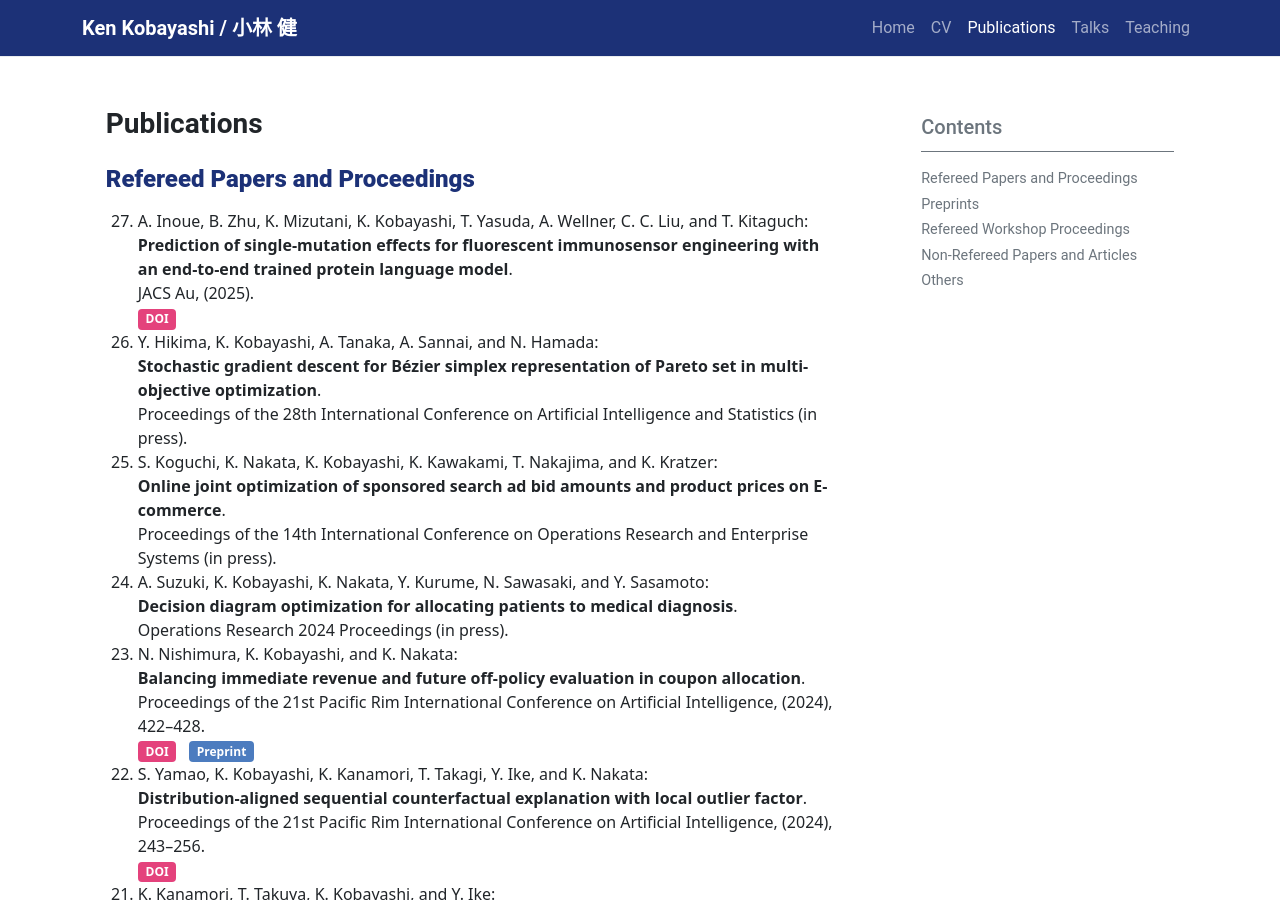
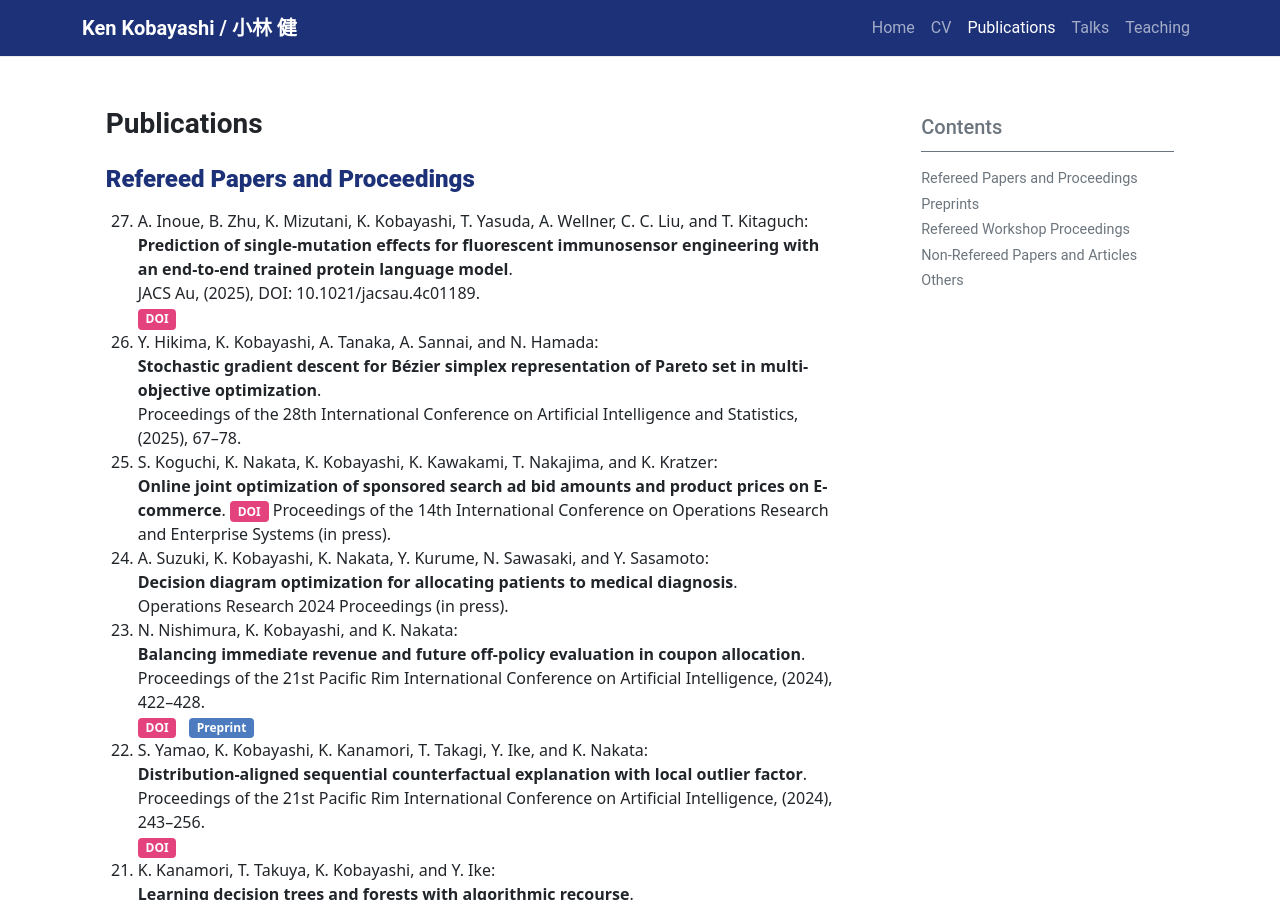
Before and after one commit to KenKoba2119/KenKoba2119.github.io, a Jekyll site: the page built from pages/publications.md, in a window 1280 px wide and 900 px high. Built offline with Jekyll 4.4.1, drawn with Linux system fonts in a browser that asks for light colours.

Commit message:
Update publications.md

```diff
--- a/pages/publications.md
+++ b/pages/publications.md
@@ -9,13 +9,14 @@ toc: true
 ## **Refereed Papers and Proceedings**
 1. A. Inoue, B. Zhu, K. Mizutani, K. Kobayashi, T. Yasuda, A. Wellner, C. C. Liu, and T. Kitaguch:
 **Prediction of single-mutation effects for fluorescent immunosensor engineering with an end-to-end trained protein language model**.
-JACS Au, (2025).
+JACS Au, (2025), DOI: 10.1021/jacsau.4c01189.
 <span class="badge bg-secondary"> <a target="blank"  style="color:white;text-decoration:none" href="https://doi.org/10.1021/jacsau.4c01189" >DOI </a> </span>
 1. Y. Hikima, K. Kobayashi, A. Tanaka, A. Sannai, and N. Hamada:
 **Stochastic gradient descent for Bézier simplex representation of Pareto set in multi-objective optimization**.
-Proceedings of the 28th International Conference on Artificial Intelligence and Statistics (in press).
+Proceedings of the 28th International Conference on Artificial Intelligence and Statistics, (2025), 67--78.
 1. S. Koguchi, K. Nakata, K. Kobayashi, K. Kawakami, T. Nakajima, and K. Kratzer:
 **Online joint optimization of sponsored search ad bid amounts and product prices on E-commerce**.
+<span class="badge bg-secondary"> <a target="blank"  style="color:white;text-decoration:none" href="https://doi.org/10.5220/0013118300003893" >DOI </a> </span>
 Proceedings of the 14th International Conference on Operations Research and Enterprise Systems (in press).
 1. A. Suzuki, K. Kobayashi, K. Nakata, Y. Kurume, N. Sawasaki, and Y. Sasamoto:
 **Decision diagram optimization for allocating patients to medical diagnosis**.
@@ -193,6 +194,7 @@ Topological Data Analysis and Beyond, Workshop at NeurIPS 2020, (2020).
 1. 小林健:
 **機械学習の反実仮想説明と混合整数最適化**.
 オペレーションズ・リサーチ, 69 (2024), 143--150.
+<span class="badge bg-success"> <a target="blank"  style="color:white;text-decoration:none" href="https://orsj.org/wp-content/corsj/or69-3/or69_3_143.pdf">PDF </a> </span>
 1. 小林健:
 **基数制約つき平均・分散モデルに対する切除平面法**.
 オペレーションズ・リサーチ, 67 (2022), 360--365.
```
